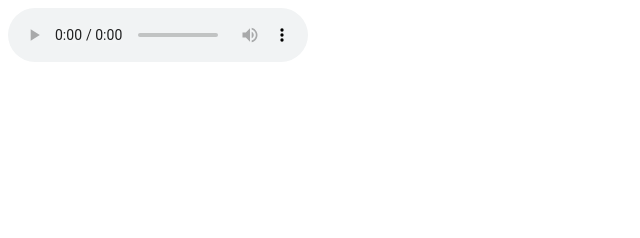
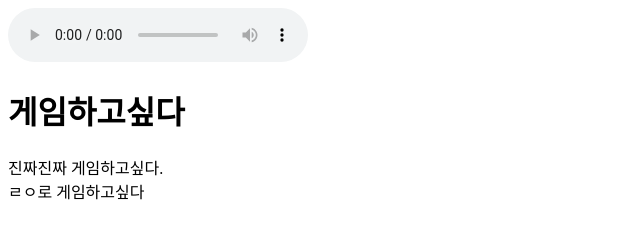
Before and after one commit to sshuing/sshuing.github.io, a plain HTML site: page index.html in a window 1280 px wide. Shown: the whole page, without its empty margins (0-640 px from the left). Drawn offline with Linux system fonts and the light colour scheme.

Commit message:
Update index.html

```diff
--- a/index.html
+++ b/index.html
@@ -8,5 +8,9 @@
         <audio src="eat.mp3" autoplay loop controls>
             이건 못튼다 이런말이에요.
         </audio>
+        <h1>게임하고싶다</h1>
+        <p>진짜진짜 게임하고싶다.<br>
+            ㄹㅇ로 게임하고싶다
+        </p>
     </body>
 </html>
```
